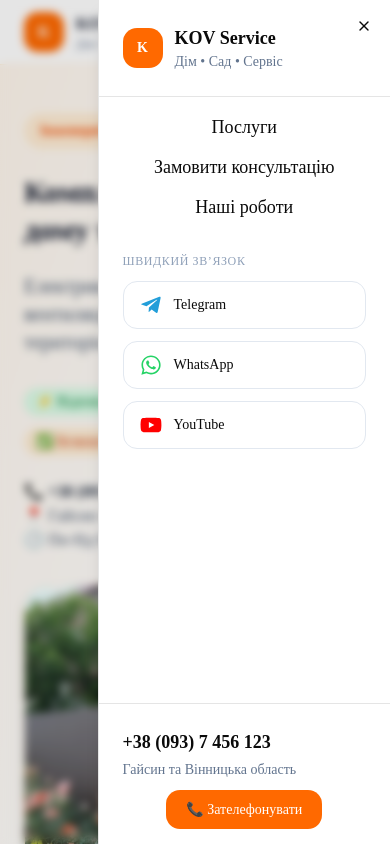
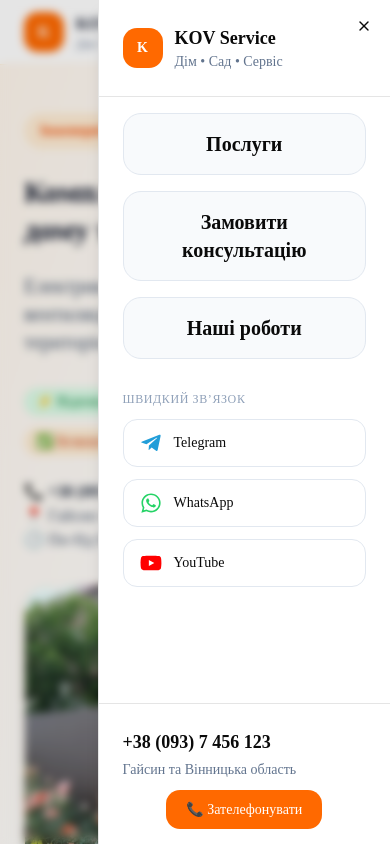
Before and after one commit to KovAlex010422/kov-service, a Next.js app: page / in a window 390 px wide. Both pictures are taken after a click on the button 344 px from the left and 32 px from the top of the page. Shown: the top 844 px of the page. Built offline with nearby package versions, Linux system fonts and the light colour scheme.

Commit message:
Change mobile menu

```diff
--- a/src/components/layout/Header.jsx
+++ b/src/components/layout/Header.jsx
@@ -195,7 +195,7 @@ export default function Header() {
                 {/* Меню */}
                 <div className="flex-1 px-6 py-4">
 
-                  <nav className="flex flex-col gap-3">
+                  <nav className="flex flex-col gap-4">
 
                     {menuItems.map((item) => (
                       <SheetClose
@@ -205,19 +205,29 @@ export default function Header() {
                         <Link
                           href={item.href}
                           className="
-  py-4
-  px-3
+          flex
+          items-center
+          justify-center
 
-  text-lg
-  font-medium
+          px-4
+          py-4
 
-  rounded-xl
+          text-xl
+          font-semibold
 
-  hover:bg-orange-50
-  hover:text-orange-500
+          rounded-2xl
 
-  transition
-"
+          border
+          border-slate-200
+
+          bg-slate-50
+
+          hover:bg-orange-50
+          hover:border-orange-300
+          hover:text-orange-500
+
+          transition
+        "
                         >
                           {item.name}
                         </Link>
```
